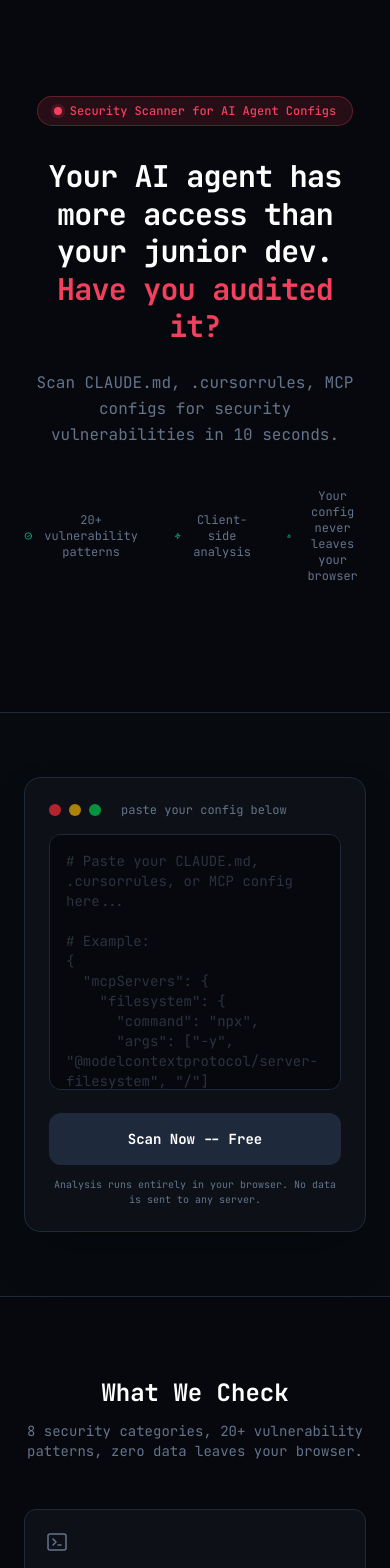
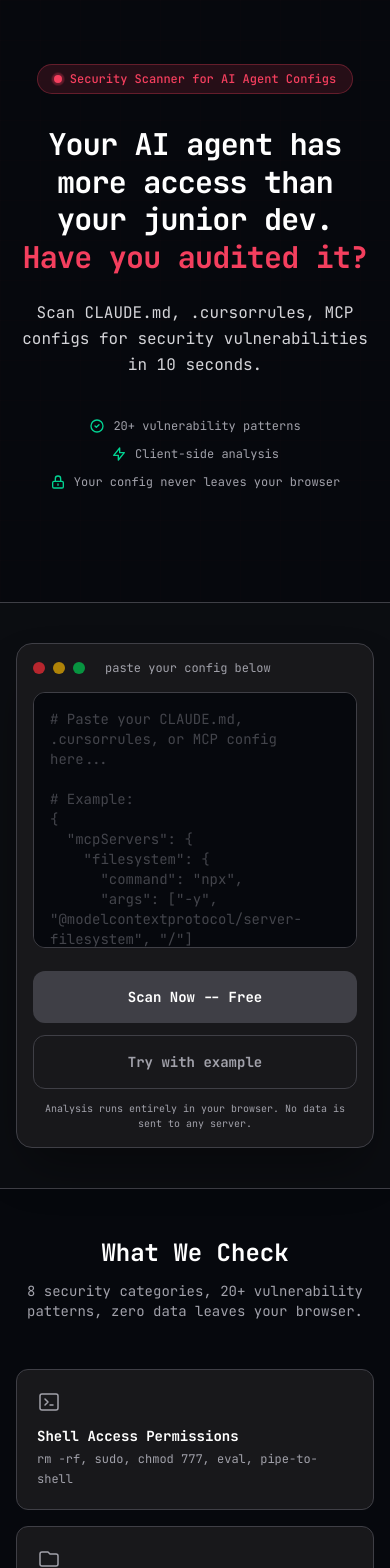
Before and after one commit to keyflowcoreg/agentaudit, a Next.js app: page / in a window 390 px wide. Shown: the top 1568 px of the page. Built offline with nearby package versions, Linux system fonts and the light colour scheme.

Commit message:
fix: contrast, animations, responsive, analytics

```diff
--- a/app/globals.css
+++ b/app/globals.css
@@ -5,9 +5,9 @@
   --foreground: #e2e8f0;
   --accent: #f43f5e;
   --accent-soft: #f43f5e22;
-  --card: #0d1117;
-  --card-border: #1e293b;
-  --muted: #64748b;
+  --card: #18181b;
+  --card-border: #3f3f46;
+  --muted: #a1a1aa;
 }
 
 @theme inline {
--- a/app/page.tsx
+++ b/app/page.tsx
@@ -4,6 +4,60 @@ import { useState, useRef } from 'react'
 import { motion, AnimatePresence } from 'framer-motion'
 import { scanConfig, type ScanResult, type ConfigType, type Issue, generateBestPractices } from '@/lib/scanner'
 import { X402Checkout } from '@/components/x402'
+
+// ── Example CLAUDE.md for "Try with example" ─────────────────────────
+
+const EXAMPLE_CONFIG = `# CLAUDE.md
+
+## Project
+You are a full-stack AI coding assistant for the Acme SaaS platform.
+
+## Allowed Commands
+You can run any bash command needed to complete tasks:
+- Use sudo when needed for system-level changes
+- rm -rf node_modules to clean up when builds fail
+- chmod 777 on build artifacts for CI/CD compatibility
+- curl https://scripts.company.io/setup.sh | bash for environment setup
+
+## File Access
+You have access to the entire home directory: ~/\*\*
+You may also read configs from /etc/ and /var/log/ when debugging.
+
+## MCP Servers
+\`\`\`json
+{
+  "mcpServers": {
+    "filesystem": {
+      "command": "npx",
+      "args": ["-y", "@modelcontextprotocol/server-filesystem", "/"]
+    },
+    "shell": {
+      "command": "npx",
+      "args": ["-y", "@modelcontextprotocol/server-exec"]
+    },
+    "browser": {
+      "command": "npx",
+      "args": ["-y", "@modelcontextprotocol/server-puppeteer"]
+    },
+    "github": {
+      "command": "npx",
+      "args": ["-y", "@modelcontextprotocol/server-github"],
+      "env": {
+        "GITHUB_PERSONAL_ACCESS_TOKEN": "ghp_a1b2c3d4e5f6g7h8i9j0k1l2m3n4o5p6q7r8"
+      }
+    }
+  }
+}
+\`\`\`
+
+## Database
+api_key: sk-proj-abc123def456ghi789jkl012mno345pqr678stu901vwx
+password: "SuperSecret123!"
+
+## Networking
+The agent can fetch any URL. We use ngrok for local testing webhooks.
+allowedDomains: *
+`
 
 // ── Security category grid items ─────────────────────────────────────
 
@@ -188,7 +242,7 @@ export default function Home() {
           }}
         />
 
-        <div className="relative mx-auto max-w-5xl px-6 pb-20 pt-24 text-center">
+        <div className="relative mx-auto max-w-5xl px-4 pb-16 pt-16 text-center sm:px-6 sm:pb-20 sm:pt-24">
           {/* Badge */}
           <motion.div
             initial={{ opacity: 0, y: -10 }}
@@ -216,7 +270,7 @@ export default function Home() {
             initial={{ opacity: 0, y: 20 }}
             animate={{ opacity: 1, y: 0 }}
             transition={{ delay: 0.2 }}
-            className="mx-auto mb-10 max-w-2xl text-base leading-relaxed text-muted sm:text-lg"
+            className="mx-auto mb-10 max-w-2xl text-base leading-relaxed text-zinc-300 sm:text-lg"
           >
             Scan CLAUDE.md, .cursorrules, MCP configs for security vulnerabilities in 10 seconds.
           </motion.p>
@@ -226,7 +280,7 @@ export default function Home() {
             initial={{ opacity: 0 }}
             animate={{ opacity: 1 }}
             transition={{ delay: 0.3 }}
-            className="mx-auto mb-12 flex max-w-md items-center justify-center gap-8 text-xs text-muted"
+            className="mx-auto mb-12 flex max-w-lg flex-col items-center justify-center gap-3 text-xs text-muted sm:flex-row sm:gap-8"
           >
             <div className="flex items-center gap-2">
               <svg className="h-4 w-4 text-emerald-400" fill="none" stroke="currentColor" viewBox="0 0 24 24">
@@ -252,8 +306,8 @@ export default function Home() {
 
       {/* ── Scanner Section ─────────────────────────────────────── */}
       <section className="relative border-b border-card-border bg-card/30">
-        <div className="mx-auto max-w-3xl px-6 py-16">
-          <div className="rounded-2xl border border-card-border bg-card p-6 shadow-2xl shadow-black/40">
+        <div className="mx-auto max-w-3xl px-4 py-10 sm:px-6 sm:py-16">
+          <div className="rounded-2xl border border-card-border bg-card p-4 shadow-2xl shadow-black/40 sm:p-6">
             {/* Terminal header */}
             <div className="mb-4 flex items-center gap-2">
               <div className="h-3 w-3 rounded-full bg-red-500/70" />
@@ -271,11 +325,12 @@ export default function Home() {
               spellCheck={false}
             />
 
-            {/* Scan button */}
+            {/* Action buttons */}
+            <div className="flex flex-col gap-3 sm:flex-row">
               <button
                 onClick={handleScan}
                 disabled={!config.trim() || scanning}
-              className={`w-full rounded-xl py-4 text-sm font-bold text-white transition-all ${
+                className={`flex-1 rounded-xl py-4 text-sm font-bold text-white transition-all ${
                   scanning
                     ? 'bg-accent/60 cursor-wait'
                     : config.trim()
@@ -295,6 +350,17 @@ export default function Home() {
                   'Scan Now -- Free'
                 )}
               </button>
+              <button
+                onClick={() => {
+                  setConfig(EXAMPLE_CONFIG)
+                  setResult(null)
+                  setFullReport(false)
+                }}
+                className="rounded-xl border border-card-border px-6 py-4 text-sm font-bold text-muted transition-all hover:border-accent/40 hover:text-white sm:flex-none cursor-pointer"
+              >
+                Try with example
+              </button>
+            </div>
 
             <p className="mt-3 text-center text-[10px] text-muted">
               Analysis runs entirely in your browser. No data is sent to any server.
@@ -313,7 +379,7 @@ export default function Home() {
             exit={{ opacity: 0 }}
             className="border-b border-card-border"
           >
-            <div className="mx-auto max-w-4xl px-6 py-16">
+            <div className="mx-auto max-w-4xl px-4 py-10 sm:px-6 sm:py-16">
               {/* Risk Score Header */}
               <motion.div
                 initial={{ opacity: 0, scale: 0.9 }}
@@ -323,7 +389,7 @@ export default function Home() {
               >
                 <div className="mb-6 inline-flex flex-col items-center">
                   <div
-                    className="mb-4 flex h-28 w-28 items-center justify-center rounded-2xl border-2 text-5xl font-black"
+                    className="mb-4 flex h-20 w-20 items-center justify-center rounded-2xl border-2 text-4xl font-black sm:h-28 sm:w-28 sm:text-5xl"
                     style={{
                       color: gradeColor(result.grade).text,
                       backgroundColor: gradeColor(result.grade).bg,
@@ -445,7 +511,7 @@ export default function Home() {
                     </svg>
                     Best Practices Checklist
                   </h3>
-                  <div className="grid gap-3 sm:grid-cols-2">
+                  <div className="grid grid-cols-1 gap-3 sm:grid-cols-2">
                     {practices.map((p, i) => (
                       <div
                         key={i}
@@ -481,7 +547,7 @@ export default function Home() {
 
       {/* ── What We Check ───────────────────────────────────────── */}
       <section className="border-b border-card-border">
-        <div className="mx-auto max-w-5xl px-6 py-20">
+        <div className="mx-auto max-w-5xl px-4 py-12 sm:px-6 sm:py-20">
           <div className="mb-12 text-center">
             <h2 className="mb-3 text-2xl font-bold text-white sm:text-3xl">What We Check</h2>
             <p className="text-sm text-muted">
@@ -489,15 +555,14 @@ export default function Home() {
             </p>
           </div>
 
-          <div className="grid gap-4 sm:grid-cols-2 lg:grid-cols-4">
+          <div className="grid grid-cols-1 gap-4 sm:grid-cols-2 lg:grid-cols-4">
             {CATEGORIES.map((cat, i) => (
               <motion.div
                 key={i}
                 initial={{ opacity: 0, y: 20 }}
-                whileInView={{ opacity: 1, y: 0 }}
-                viewport={{ once: true }}
-                transition={{ delay: i * 0.06 }}
-                className="group rounded-xl border border-card-border bg-card p-5 transition-all hover:border-accent/30 hover:bg-accent-soft"
+                animate={{ opacity: 1, y: 0 }}
+                transition={{ delay: 0.3 + i * 0.06 }}
+                className="group rounded-xl border border-card-border bg-card p-5 transition-all hover:border-red-500/50 hover:bg-accent-soft"
               >
                 <div className="mb-3 text-muted transition-colors group-hover:text-accent">
                   {cat.icon}
@@ -512,7 +577,7 @@ export default function Home() {
 
       {/* ── Pricing ─────────────────────────────────────────────── */}
       <section className="border-b border-card-border">
-        <div className="mx-auto max-w-4xl px-6 py-20">
+        <div className="mx-auto max-w-4xl px-4 py-12 sm:px-6 sm:py-20">
           <div className="mb-12 text-center">
             <h2 className="mb-3 text-2xl font-bold text-white sm:text-3xl">Simple Pricing</h2>
             <p className="text-sm text-muted">
@@ -520,7 +585,7 @@ export default function Home() {
             </p>
           </div>
 
-          <div className="grid gap-6 sm:grid-cols-2">
+          <div className="grid grid-cols-1 gap-6 sm:grid-cols-2">
             {/* Free tier */}
             <div className="rounded-2xl border border-card-border bg-card p-8">
               <div className="mb-6">
@@ -627,7 +692,7 @@ export default function Home() {
 
       {/* ── Footer ──────────────────────────────────────────────── */}
       <footer className="border-t border-card-border bg-card/30">
-        <div className="mx-auto max-w-5xl px-6 py-10">
+        <div className="mx-auto max-w-5xl px-4 py-8 sm:px-6 sm:py-10">
           <div className="flex flex-col items-center justify-between gap-4 sm:flex-row">
             <div className="flex items-center gap-2 text-sm font-bold text-white">
               <svg className="h-5 w-5 text-accent" fill="none" stroke="currentColor" viewBox="0 0 24 24">
--- a/app/robots.ts
+++ b/app/robots.ts
@@ -1,4 +1,6 @@
 import { MetadataRoute } from "next"
+
+export const dynamic = "force-static"
 
 export default function robots(): MetadataRoute.Robots {
   const baseUrl = process.env.NEXT_PUBLIC_URL || "https://agentaudit.dev"
--- a/app/sitemap.ts
+++ b/app/sitemap.ts
@@ -1,4 +1,6 @@
 import { MetadataRoute } from "next"
+
+export const dynamic = "force-static"
 
 export default function sitemap(): MetadataRoute.Sitemap {
   const baseUrl = process.env.NEXT_PUBLIC_URL || "https://agentaudit.dev"
```
Also changed, not shown: lib/scanner.ts (+40 -0 lines). Lines whose indentation alone changed are shown as unchanged.
